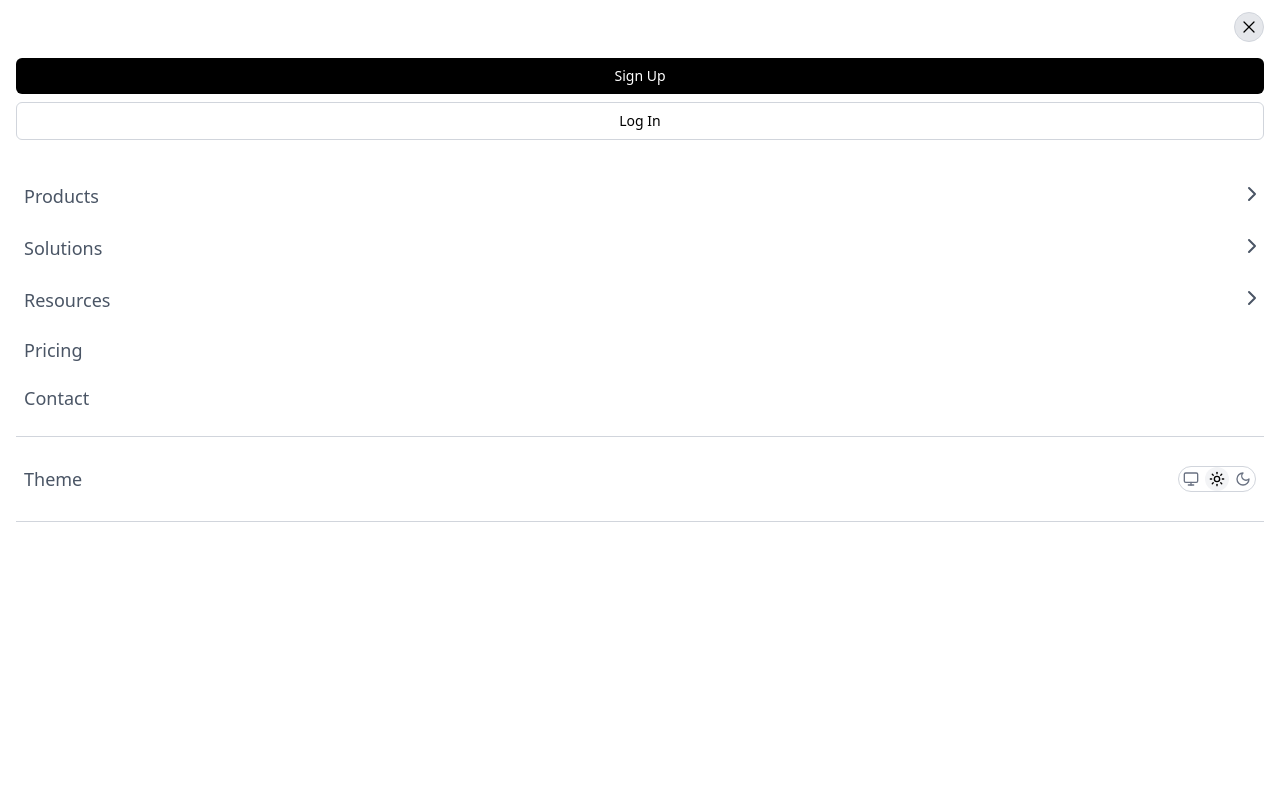
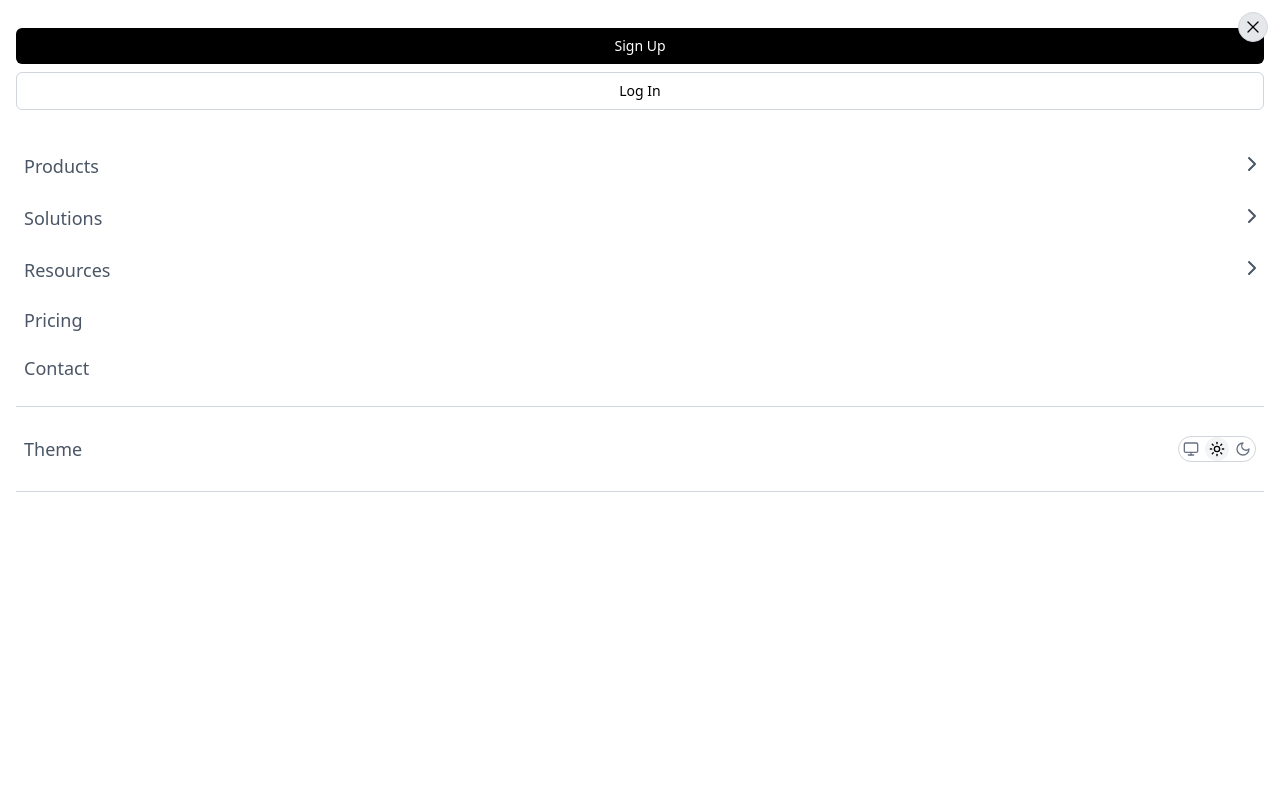
Before and after one commit to Gina-bun/Ver, a website: page src/index.html in a window 1280 px wide. Both pictures are taken after a click on the button 1249 px from the left and 28 px from the top of the page. Shown: the top 792 px of the page. Drawn offline with Linux system fonts and the light colour scheme.

Commit message:
fix: fix navbar scroll

```diff
--- a/src/index.html
+++ b/src/index.html
@@ -55,11 +55,11 @@
 
     <!-- drop down menu(for mobile) -->
      <!-- Fullscreen Overlay -->
-<div id="mobile-menu" class="hidden fixed inset-0 bg-white z-50 flex flex-col px-4 py-3">
+<div id="mobile-menu" class="hidden fixed inset-0 overflow-y-auto bg-white z-50 flex flex-col px-4 py-3">
 
   <!-- overlay header -->
-  <div class="flex justify-end items-center ">
-    <button id="close-menu-btn" class="rounded-full border border-gray-300 bg-gray-200 p-1">
+  <div class="flex justify-end items-center relative">
+    <button id="close-menu-btn" class="rounded-full border border-gray-300 bg-gray-200 p-1 fixed z-99 top-3 right-3">
       <svg xmlns="http://www.w3.org/2000/svg" width="20" height="20" viewBox="0 0 24 24" fill="none" stroke="currentColor" stroke-width="1.5" stroke-linecap="round" stroke-linejoin="round">
         <path d="M18 6 6 18"/>
         <path d="m6 6 12 12"/>
```
Also changed, not shown: src/output.css.
